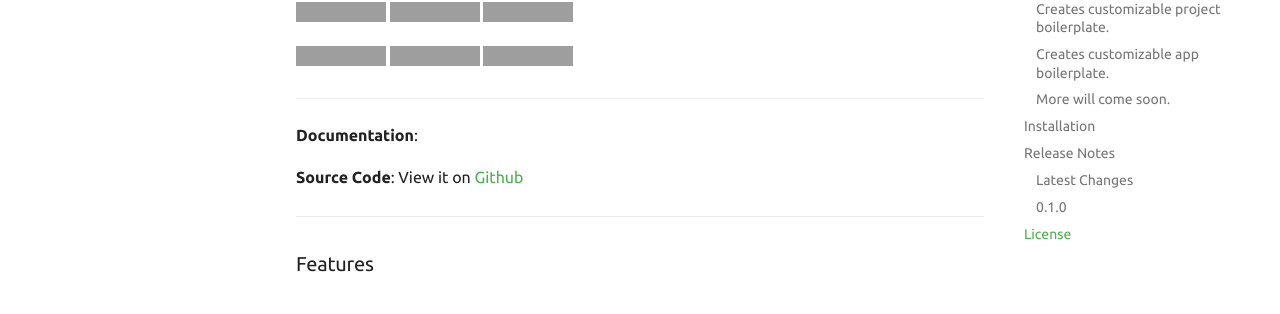
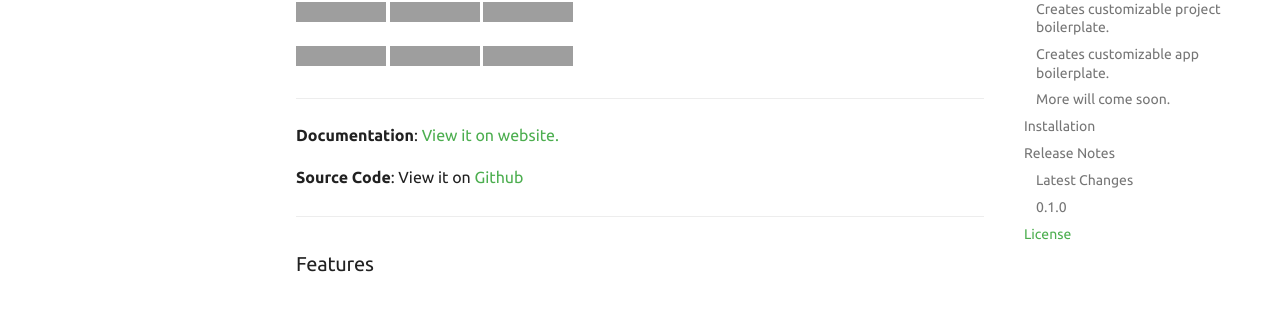
Before and after one commit to ycd/manage-fastapi, an MkDocs documentation site: the page built from docs/index.md, in a window 1280 px wide and 1181 px high. Shown: the part 219-533 px from the top of the window. Built offline with MkDocs 1.6.1 and Material for MkDocs 9.7.7, drawn with Linux system fonts in a browser that asks for light colours; comment, search, counter and statistics services are not loaded; grey boxes are pictures that could not be loaded.

Commit message:
Update documentation

```diff
--- a/docs/index.md
+++ b/docs/index.md
@@ -13,7 +13,7 @@
 ![PyPI](https://img.shields.io/pypi/v/manage-fastapi?style=for-the-badge)
 ---
 
-**Documentation**:
+**Documentation**: [View it on website.](https://ycd.github.io/manage-fastapi/)
 
 **Source Code**: View it on [Github](https://github.com/ycd/manage-fastapi/)
 
```
